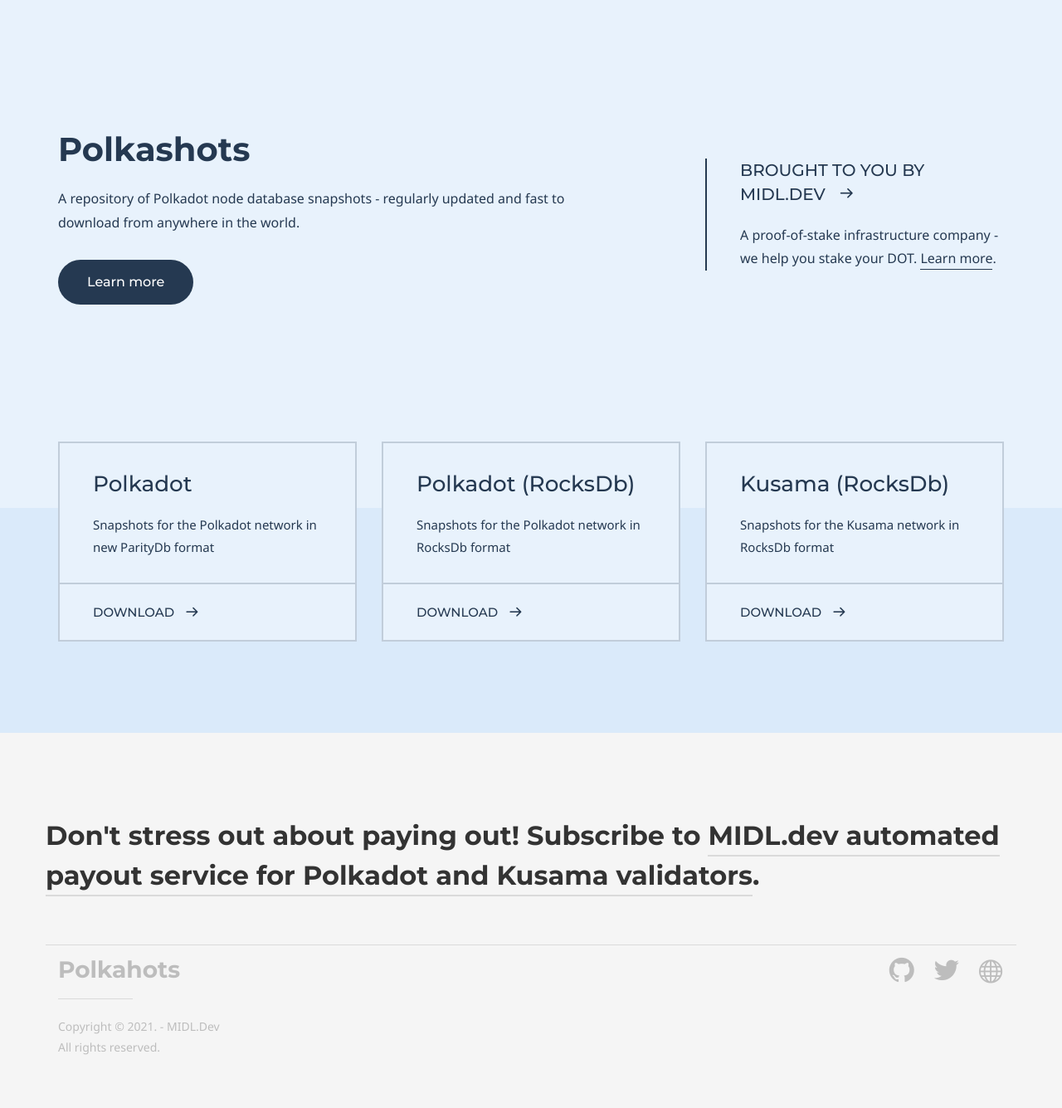
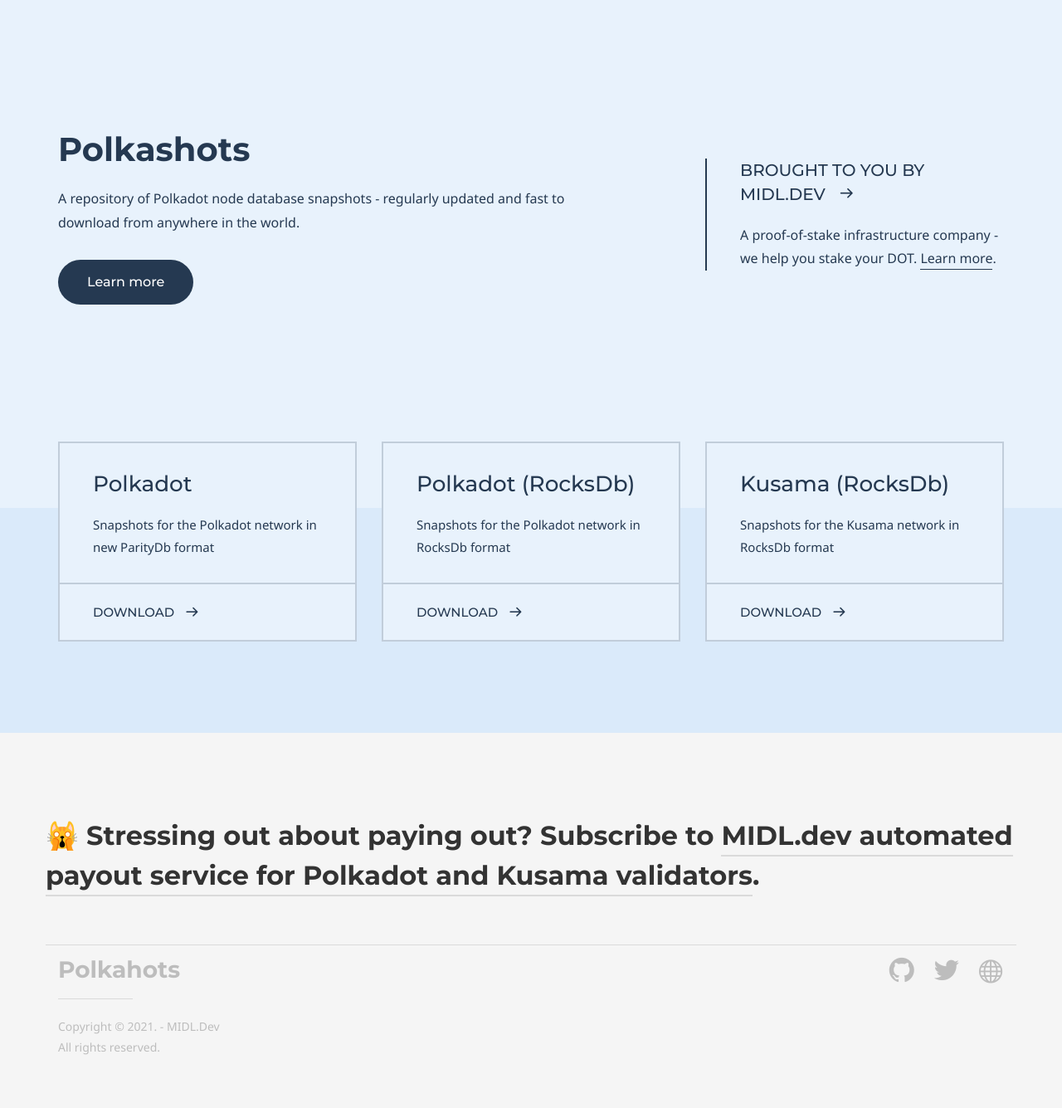
Before and after one commit to midl-dev/polkashots-website, a Jekyll site: the page built from index.md, in a window 1280 px wide. Shown: the whole page at 83% size. Built offline with Jekyll 4.4.1, drawn with Linux system fonts in a browser that asks for light colours; some web fonts are replaced.

Commit message:
stressed cat

```diff
--- a/_includes/site-footer.html
+++ b/_includes/site-footer.html
@@ -2,7 +2,7 @@
 	<footer class="site-footer">
 		<div class="container">
                         <div class="row">
-                            <h2 style="padding-bottom:59px;">Don't stress out about paying out! Subscribe to <a href="https://midl.dev/polkadot-automated-payouts/" target="_blank">MIDL.dev automated payout service for Polkadot and Kusama validators</a>.</h2>
+                            <h2 style="padding-bottom:59px;">🙀 Stressing out about paying out? Subscribe to <a href="https://midl.dev/polkadot-automated-payouts/" target="_blank">MIDL.dev automated payout service for Polkadot and Kusama validators</a>.</h2>
                         </div>
 			<div class="row">
 				<div class="col-sm-6">
```
